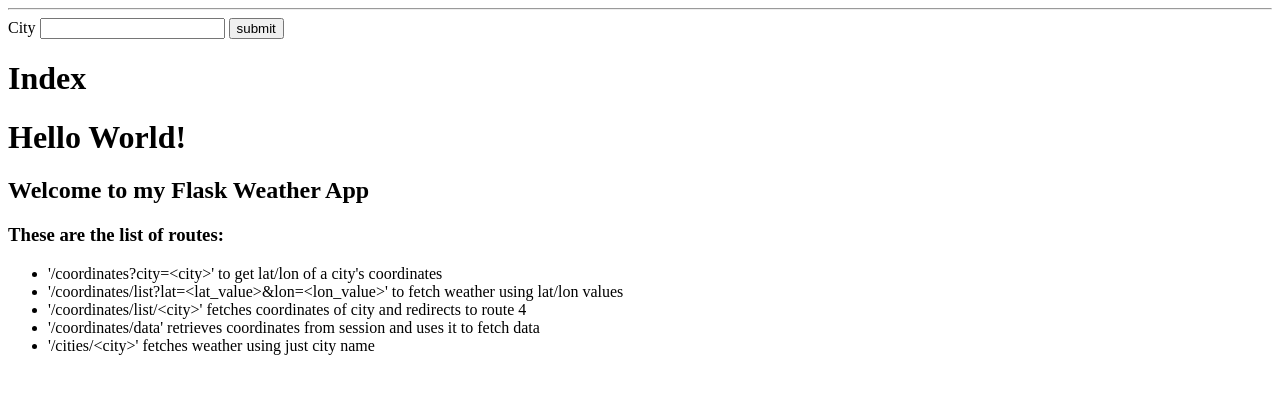
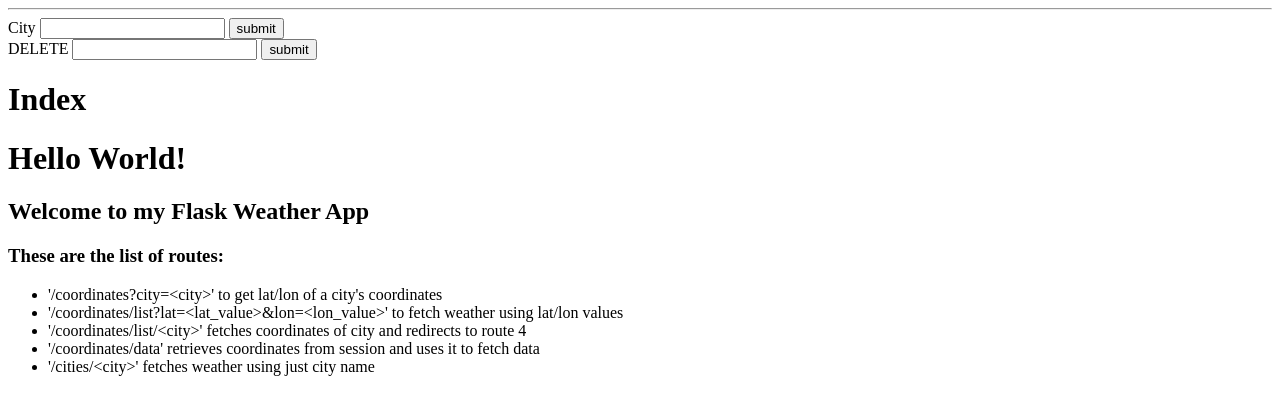
Before and after one commit to ryanpv/python-weatherapp, a Flask app: page / in a window 1280 px wide. Shown: the part 63-478 px from the top of the page. Run offline with Flask 3, Linux system fonts and the light colour scheme.

Commit message:
testing route to send html. added delete route also

```diff
--- a/app/server.py
+++ b/app/server.py
@@ -31,7 +31,6 @@ def home_page():
   }
 
   return render_template('index.html', routes_data=data)
-
 
 # ROUTE TO GET LAT / LON COORDINATES
 @app.route('/coordinates', methods=['GET', 'POST'])
@@ -107,7 +106,7 @@ def redirectedData():
   return result
 
 # LIST OF CITIES
-@app.route('/cities', methods=['GET', 'POST'])
+@app.route('/cities', methods=['GET', 'POST', 'DELETE'])
 def city_list():
   try:
     cities = ['city1', 'city2', 'city3']
@@ -122,7 +121,14 @@ def city_list():
       cities.append(city)
       return render_template('index.html', city_list=cities)
 
-  except Exception as e:
+    if request.method == 'DELETE':
+      city = request.form.get('city_name')
+      cities.remove(city)
+
+      print('removing city from list', cities)
+      return render_template('index.html', city_list=cities)
+
+  except ValueError as e:
     print(e)
 
 # DIRECT QUERY USING CITY NAME
@@ -136,6 +142,19 @@ def city_weather(city):
   pprint(location)
   return jsonify(result)
 
+# RETURN HTML
+@app.route('/htmltest', methods=['GET', 'POST'])
+def test():
+  if request.method == 'POST':
+    print(request.form['tester'])
+
+  return '''
+    <form method="POST">
+      <label for="tester">Test</label>
+      <input type="text" name="tester" />
+      <input type="submit" value="submit">
+    </form>
+  '''
 
 
 app.run(host="0.0.0.0", port=9000, debug=True)
--- a/app/templates/base.html
+++ b/app/templates/base.html
@@ -25,6 +25,11 @@
       <input name="city_name" id="city" type="text">
       <button type="submit">submit</button>
     </form>
+    <form action="/cities" method="DELETE">
+      <label for="city">DELETE</label>
+      <input name="city_name" id="city" type="text">
+      <button type="submit">submit</button>
+    </form>
     {% block content %} {% endblock %}
   </div>
 </body>
```
